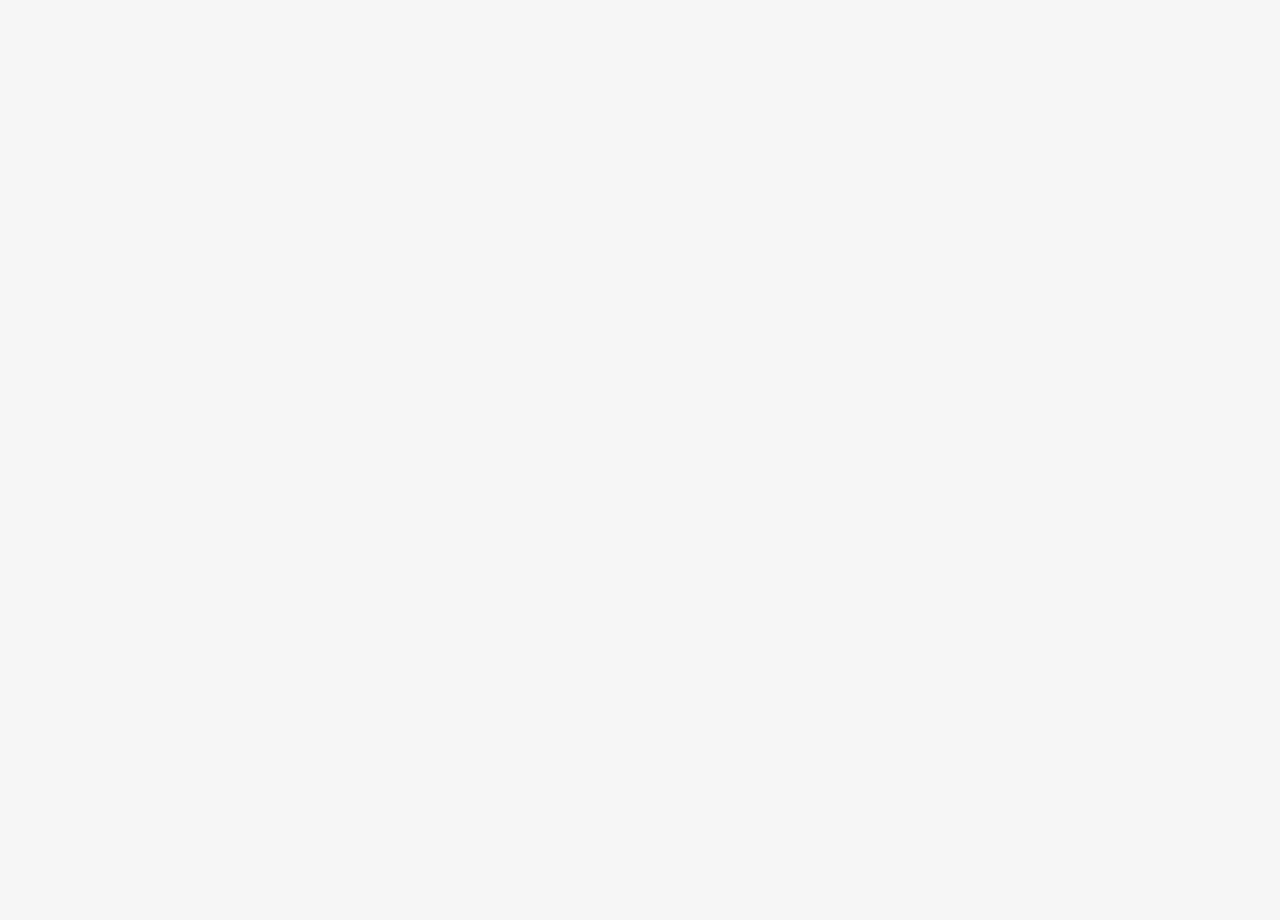
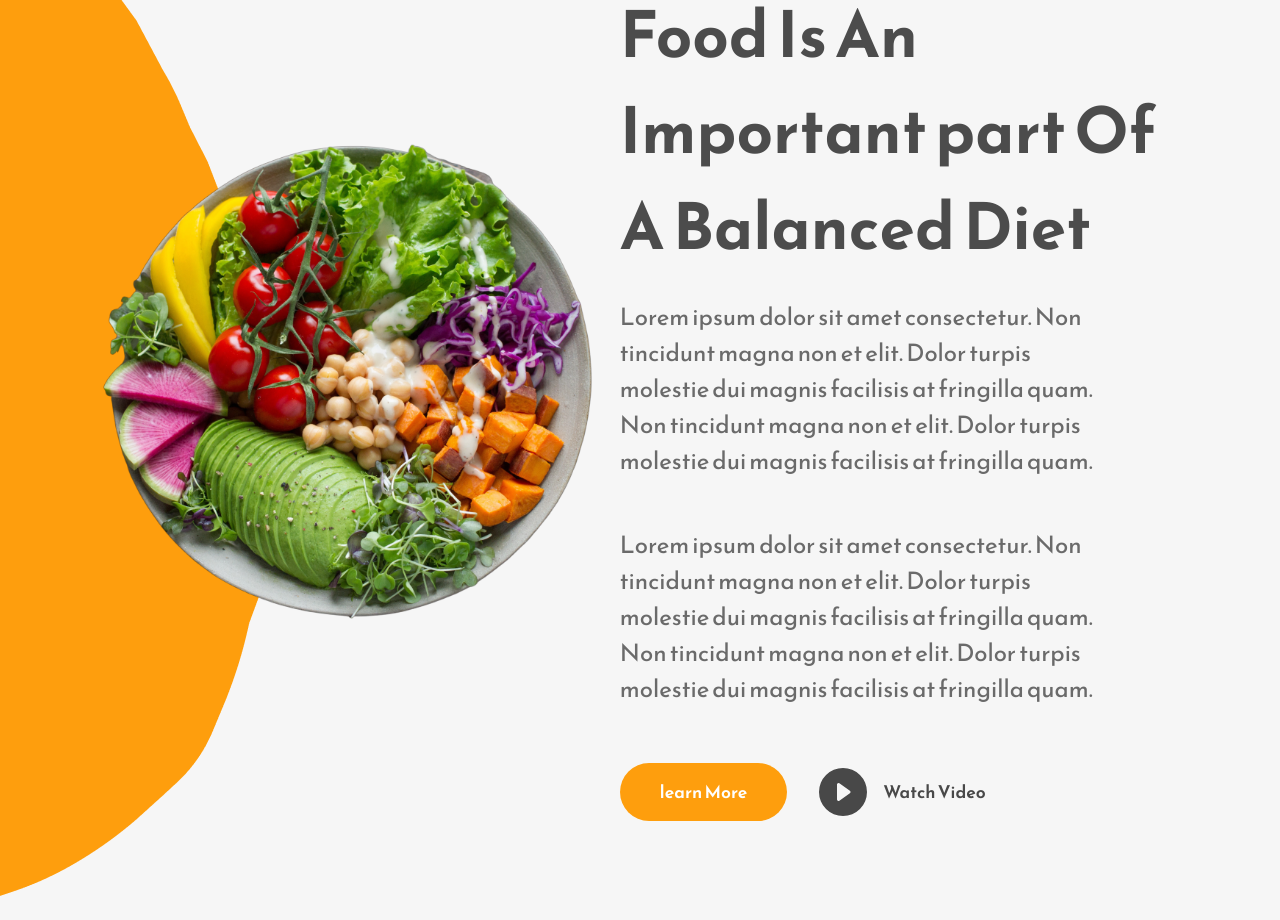
Before and after one commit to Saranga-glitch/Landing-page, a React (Create React App) app: page / in a window 1280 px wide. Shown: the part 1360-2280 px from the top of the page. Before the commit the page ends 1000 px from the top, so only its background shows below. Built offline with nearby package versions, Linux system fonts and the light colour scheme.

Commit message:
added a about page

```diff
--- a/src/App.js
+++ b/src/App.js
@@ -1,10 +1,11 @@
 import './App.css';
 import Home from './Components/Home';
-
+import About from './Components/About';
 function App() {
   return (
     <div className="App">
       <Home />
+      <About />
     </div>
   );
 }
--- a/src/Components/About.js
+++ b/src/Components/About.js
@@ -1,8 +1,43 @@
 import React from 'react'
+import AboutBackground from '../Assets/about-background.png'
+import AboutBackgroundImage from "../Assets/about-background-image.png"
+import {BsFillPlayCircleFill} from "react-icons/bs"
+
 
 const About = () => {
   return (
-    <div>About</div>
+    <div className="about-section-container">
+      <div className="about-background-image-container">
+        <img src={AboutBackground} alt="" />
+      </div>
+      <div className="about-section-image-container">
+        <img src={AboutBackgroundImage} alt="" />
+      </div>
+      <div className="about-section-text-container">
+        <p className="primary-subheading">About</p>
+        <h1 className="primary-heading">
+          Food Is An Important part Of A Balanced Diet
+        </h1>
+        <p className="primary-text" >
+           Lorem ipsum dolor sit amet consectetur. Non tincidunt
+           magna non et elit. Dolor  turpis molestie dui
+           magnis facilisis at fringilla quam.
+           Non tincidunt magna non et elit. Dolor turpis molestie
+           dui magnis facilisis at fringilla quam.
+        </p>
+        <p className="primary-text">
+        Lorem ipsum dolor sit amet consectetur. Non tincidunt
+           magna non et elit. Dolor  turpis molestie dui
+           magnis facilisis at fringilla quam.
+           Non tincidunt magna non et elit. Dolor turpis molestie
+           dui magnis facilisis at fringilla quam.
+        </p>
+        <div className="about-buttons-container">
+          <button className="secondary-button">learn More</button>
+          <button className="watch-video-button"> <BsFillPlayCircleFill /> Watch Video </button>
+        </div>
+      </div>
+    </div>
   )
 }
 
```
